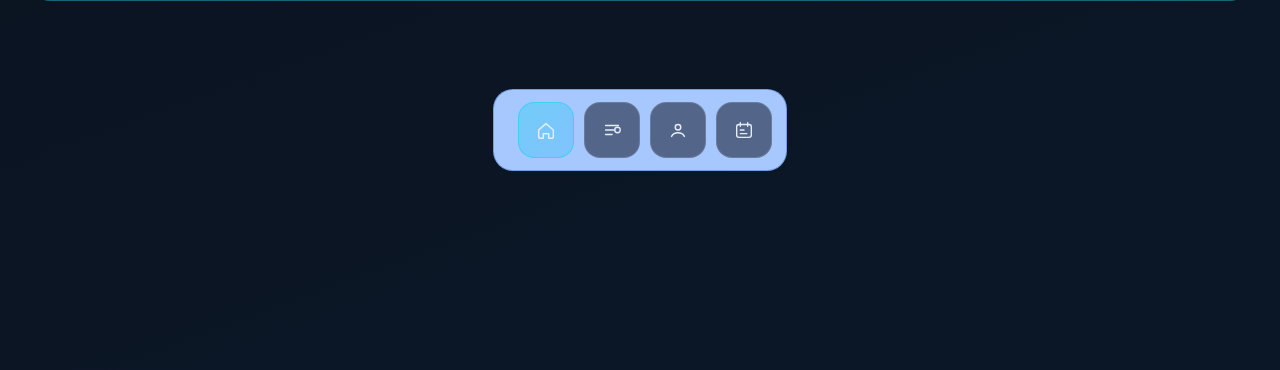
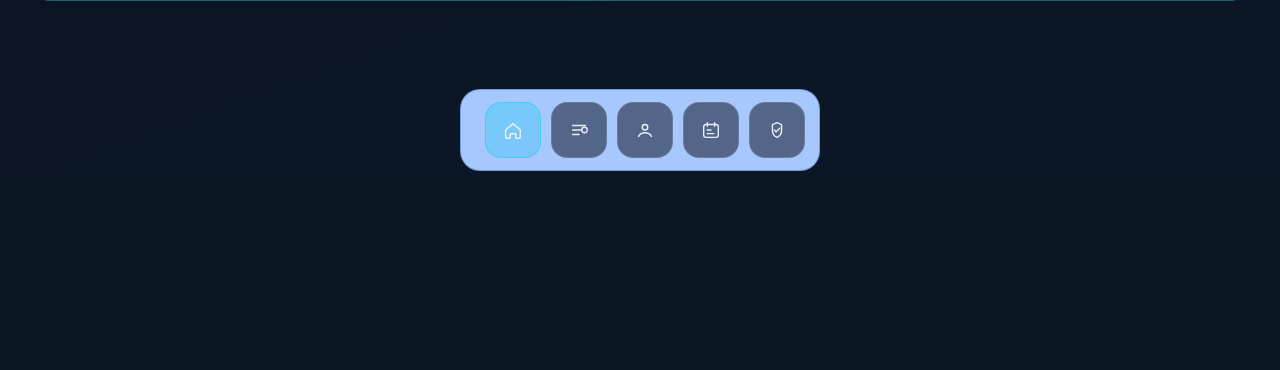
Before and after one commit to itariefda-tech/presensi-gmi, a Flask app: template templates/dashboard/client.html in a window 1280 px wide. Shown: the part 617-987 px from the top of the page. After the commit the page ends 788 px from the top, so only its background shows below. Run offline with Flask 3, Linux system fonts and the light colour scheme; the template is opened without the code that fills it, so the values that code supplies are empty.

Commit message:
add patroli page

```diff
--- a/static/js/client_dashboard.js
+++ b/static/js/client_dashboard.js
@@ -16,7 +16,7 @@
   }
 
   function go(index){
-    const max = 4;
+    const max = 5;
     swipeIndex = Math.max(0, Math.min(max, index));
     if (swipeTrack) {
       swipeTrack.style.transform = `translateX(-${swipeIndex * 100}%)`;
--- a/templates/dashboard/client.html
+++ b/templates/dashboard/client.html
@@ -30,7 +30,7 @@
           </button>
         </div>
         <div class="header-action-group">
-          <button class="nav-btn header-nav-btn" type="button" data-tab="4" aria-label="Settings">
+          <button class="nav-btn header-nav-btn" type="button" data-tab="5" aria-label="Settings">
             <span class="nav-icon" aria-hidden="true">
               <svg viewBox="0 0 24 24" fill="none">
                 <path d="M12 8.5a3.5 3.5 0 1 0 0 7 3.5 3.5 0 0 0 0-7Z" stroke="currentColor" stroke-width="1.5"/>
@@ -659,6 +659,9 @@
             </div>
           </article>
 
+        </section>
+
+        <section class="swipe-pane" data-pane="4" aria-label="Patroli">
           <article class="panel" id="patrol">
             <div class="panel-head">
               <div>
@@ -687,7 +690,7 @@
           </article>
         </section>
 
-        <section class="swipe-pane" data-pane="4" aria-label="Settings">
+        <section class="swipe-pane" data-pane="5" aria-label="Settings">
           <article class="panel" id="settings">
             <div class="panel-head">
               <div>
@@ -837,6 +840,14 @@
         </svg>
       </span>
     </button>
+    <button class="nav-btn" data-tab="4" type="button" aria-label="Patroli">
+      <span class="nav-icon" aria-hidden="true">
+        <svg viewBox="0 0 24 24" fill="none">
+          <path d="M12 4l5 2.25v5.75c0 3.5-2.3 6.9-5 8-2.7-1.1-5-4.5-5-8V6.25L12 4z" stroke="currentColor" stroke-width="1.5" stroke-linejoin="round"/>
+          <path d="M9 12l2 2 4-4" stroke="currentColor" stroke-width="1.5" stroke-linecap="round"/>
+        </svg>
+      </span>
+    </button>
   </div>
 
   <div class="modal" id="siteModal" aria-hidden="true">
```
